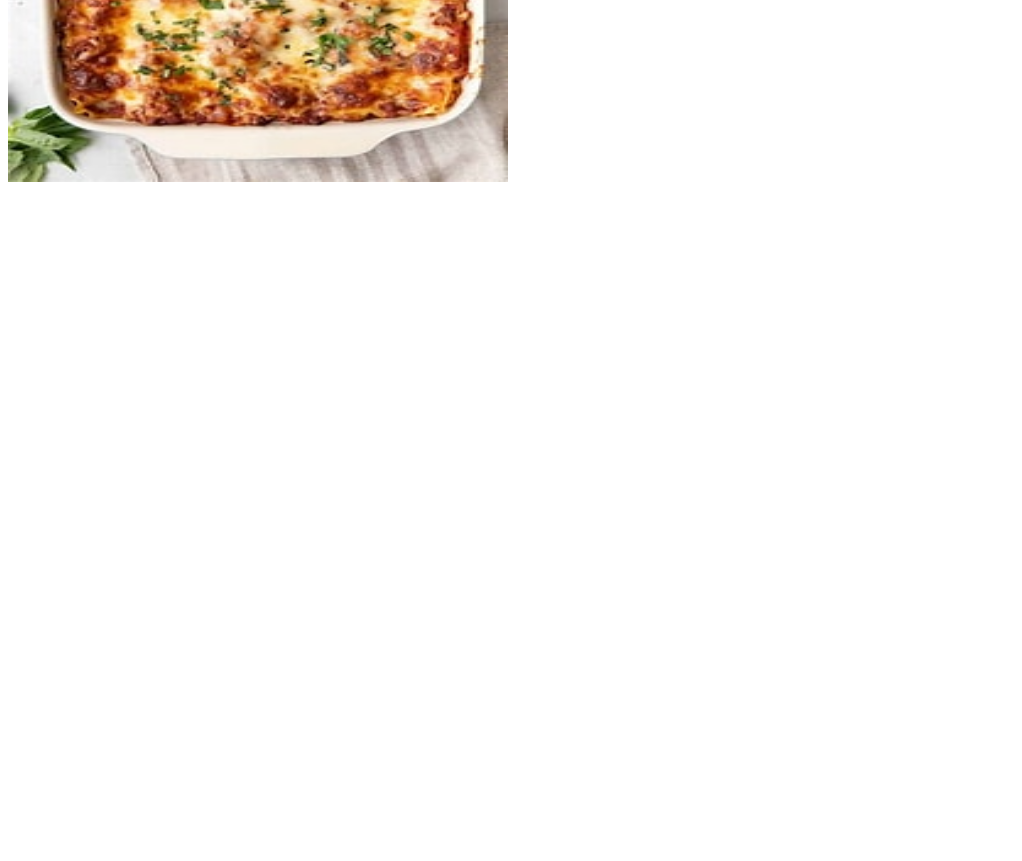
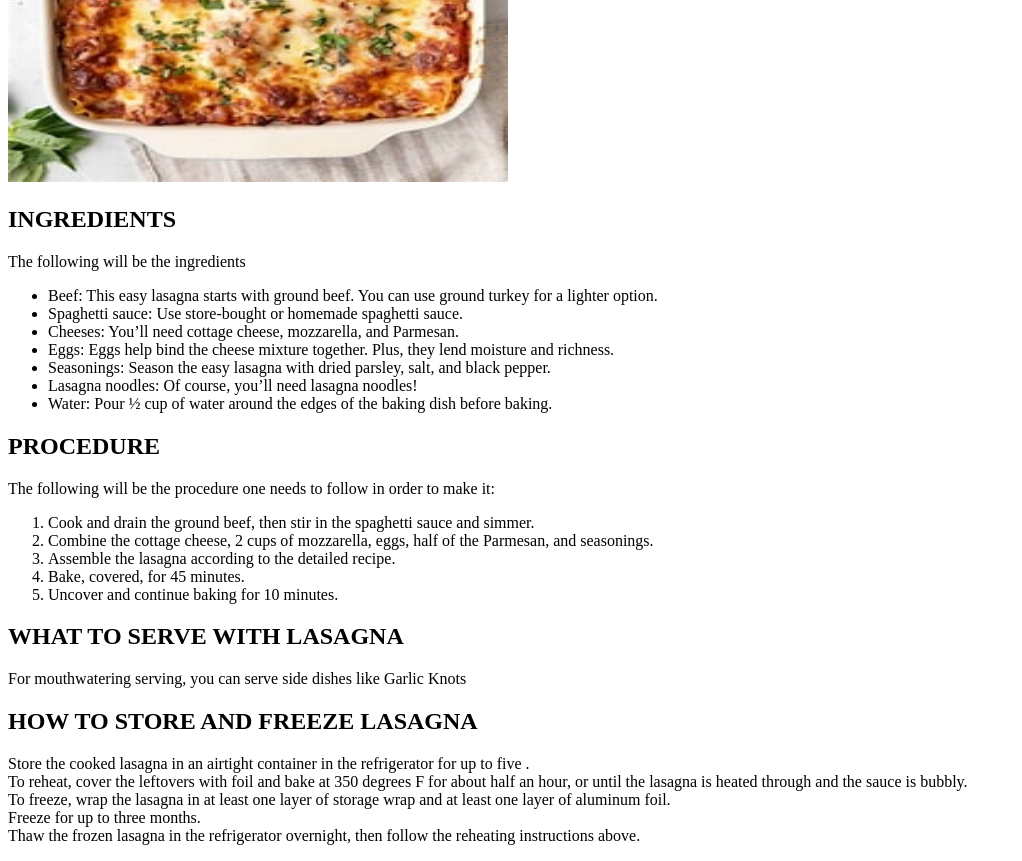
Before and after one commit to Acey3/odin-recipes, a plain HTML site: page recipes/lasagna.html in a window 1280 px wide. Shown: the part 500-1361 px from the top of the page, without its empty margins (0-1022 px from the left). Before the commit the page ends 800 px from the top, so only its background shows below. Drawn offline with Linux system fonts and the light colour scheme.

Commit message:
finished up the input of the structure of the lasagna page

```diff
--- a/recipes/lasagna.html
+++ b/recipes/lasagna.html
@@ -11,5 +11,32 @@
     <p>Lasagna is a traditional Italian dish made with layers of pasta, rich meat or vegetable sauce, creamy béchamel, and melted cheese, all baked to perfection.</p>
     <p> It’s a comforting and hearty meal that’s loved worldwide for its rich flavors and satisfying texture. </p>
   <img src="/recipes/images/lasagna.jpeg" alt="This is an image of lasagna" width="500" height="500">
+  <h2>INGREDIENTS</h2>
+  <p>The following will be the ingredients</p>
+  <ul>
+     <li>Beef: This easy lasagna starts with ground beef. You can use ground turkey for a lighter option.</li>
+     <li>Spaghetti sauce: Use store-bought or homemade spaghetti sauce.</li>
+     <li> Cheeses: You’ll need cottage cheese, mozzarella, and Parmesan. </li>
+     <li>Eggs: Eggs help bind the cheese mixture together. Plus, they lend moisture and richness. </li>
+     <li> Seasonings: Season the easy lasagna with dried parsley, salt, and black pepper.</li>
+     <li> Lasagna noodles: Of course, you’ll need lasagna noodles!</li>
+     <li>Water: Pour ½ cup of water around the edges of the baking dish before baking.</li>
+  </ul>
+  <h2>PROCEDURE</h2>
+  <p>The following will be the procedure one needs to follow in order to make it:</p>
+  <ol>
+    <li>Cook and drain the ground beef, then stir in the spaghetti sauce and simmer. </li>
+    <li>Combine the cottage cheese, 2 cups of mozzarella, eggs, half of the Parmesan, and seasonings.</li>
+    <li>Assemble the lasagna according to the detailed recipe.</li>
+    <li>Bake, covered, for 45 minutes. </li>
+    <li>Uncover and continue baking for 10 minutes. </li>
+  </ol>
+  <h2>WHAT TO SERVE WITH LASAGNA</h2>
+  <P>For mouthwatering serving, you can serve side dishes like Garlic Knots</P>
+  <h2><strong>HOW TO STORE AND FREEZE LASAGNA</strong></h2>
+  <P>Store the cooked lasagna in an airtight container in the refrigerator for up to five . <br> To reheat, cover the leftovers with foil and bake at 350 degrees F for about half an hour, or until the lasagna is heated through and the sauce is bubbly. <br>
+
+    To freeze, wrap the lasagna in at least one layer of storage wrap and at least one layer of aluminum foil. <br> Freeze for up to three months. <br> Thaw the frozen lasagna in the refrigerator overnight, then follow the reheating instructions above.</P>
+
 </body>
 </html>
```
